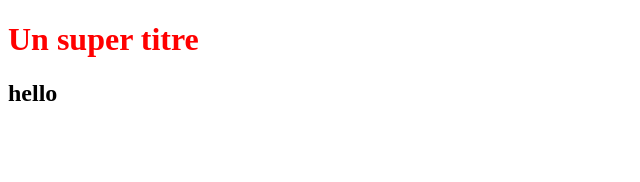
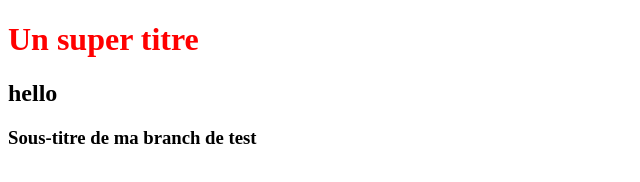
Before and after one commit to mariechamb/exercice, a plain HTML site: page index.html in a window 1280 px wide. Shown: the whole page, without its empty margins (0-640 px from the left). Drawn offline with Linux system fonts and the light colour scheme.

Commit message:
ajout d'un sous-titre 3

```diff
--- a/index.html
+++ b/index.html
@@ -7,5 +7,6 @@
 <body>
    <h1>Un super titre</h1>
    <h2>hello</h2>
+   <h3>Sous-titre de ma branch de test</h3>
 </body>
 </html>
```
